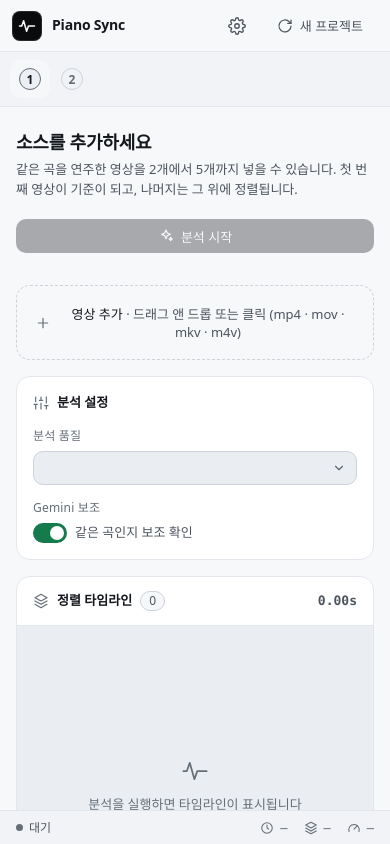
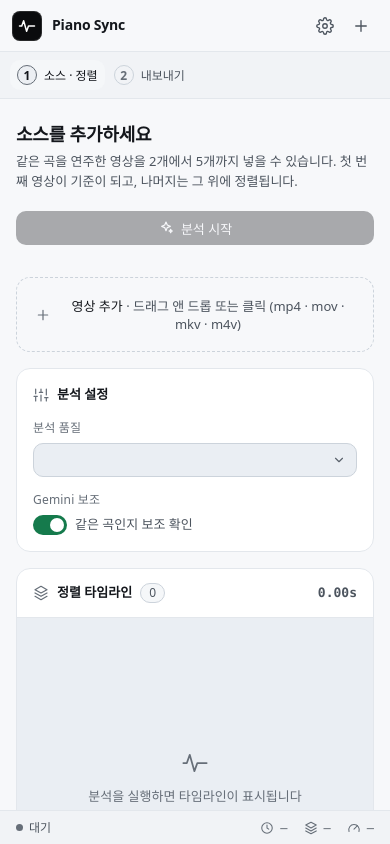
Before and after one commit to hyunu/pianosync, a plain HTML site: page pianosync/web/static/index.html in a window 390 px wide. Drawn offline with Linux system fonts and the light colour scheme; no server answers; a web font is replaced by a local one.

Commit message:
feat(web): 상단 액션 간격 축소·새 프로젝트 아이콘 버튼·모바일 단계 라벨

```diff
--- a/pianosync/web/static/index.html
+++ b/pianosync/web/static/index.html
@@ -70,8 +70,8 @@
       <button id="settingsBtn" class="btn btn-ghost btn-icon" type="button" title="설정" aria-label="설정">
         <svg class="ic"><use href="#i-settings"/></svg>
       </button>
-      <button id="newBtn" class="btn btn-ghost" type="button">
-        <svg class="ic"><use href="#i-refresh"/></svg><span>새 프로젝트</span>
+      <button id="newBtn" class="btn btn-ghost btn-icon" type="button" title="새 프로젝트" aria-label="새 프로젝트">
+        <svg class="ic"><use href="#i-plus"/></svg>
       </button>
     </div>
   </header>
--- a/pianosync/web/static/styles.css
+++ b/pianosync/web/static/styles.css
@@ -185,7 +185,7 @@ button { font-family: inherit; }
 .brand-text { display: flex; flex-direction: column; line-height: 1.15; min-width: 0; }
 .brand-name { font-weight: 600; font-size: var(--fs-body); letter-spacing: -.2px; white-space: nowrap; }
 .brand-tag { font-size: var(--fs-caption); color: var(--fg-3); white-space: nowrap; }
-.appbar-right { display: flex; align-items: center; gap: 8px; flex: none; }
+.appbar-right { display: flex; align-items: center; gap: 2px; flex: none; }
 
 .install-banner {
   flex: none;
@@ -616,7 +616,11 @@ input[type="range"]::-moz-range-thumb { width: 14px; height: 14px; border: none;
   .brand-tag { display: none; }
   .rail { flex-direction: row; align-items: center; border-right: none; border-bottom: 1px solid var(--border); padding: 8px 10px; gap: 8px; overflow-x: auto; }
   .steps { flex-direction: row; }
-  .step-body { display: none; }
+  .step { flex: none; padding: 5px 7px; gap: 7px; }
+  .step-body { display: flex; }
+  .step-body small { display: none; }
+  .step-body b { font-size: var(--fs-caption); white-space: nowrap; }
+  .step-no { width: 20px; height: 20px; }
   .rail-section, .rail-foot { display: none; }
   .phead { flex-direction: column; }
   .phead .btn { align-self: stretch; }
```
